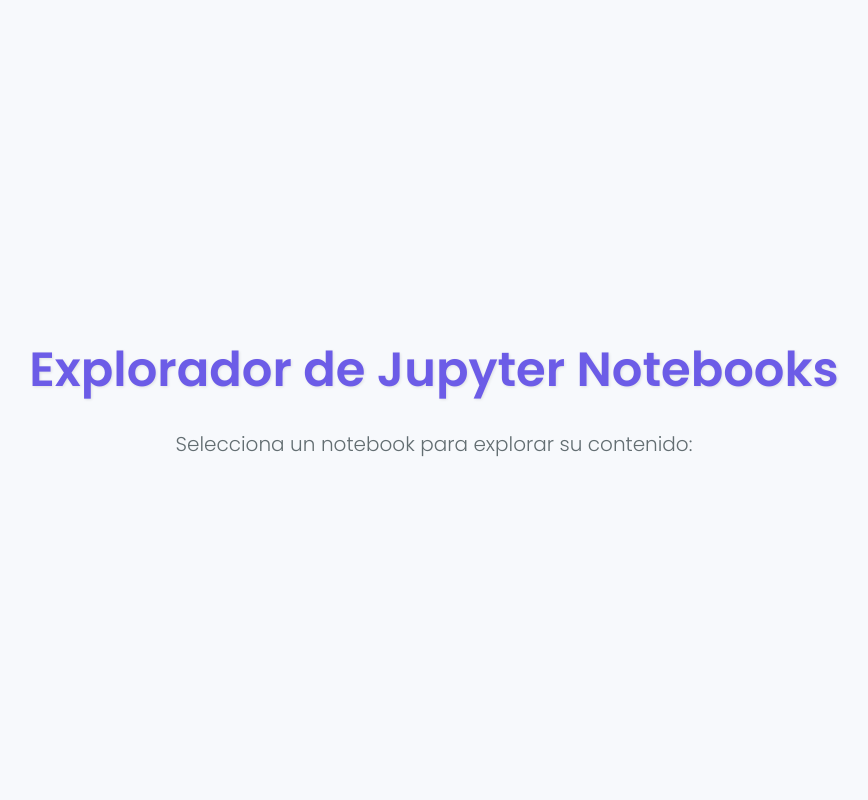
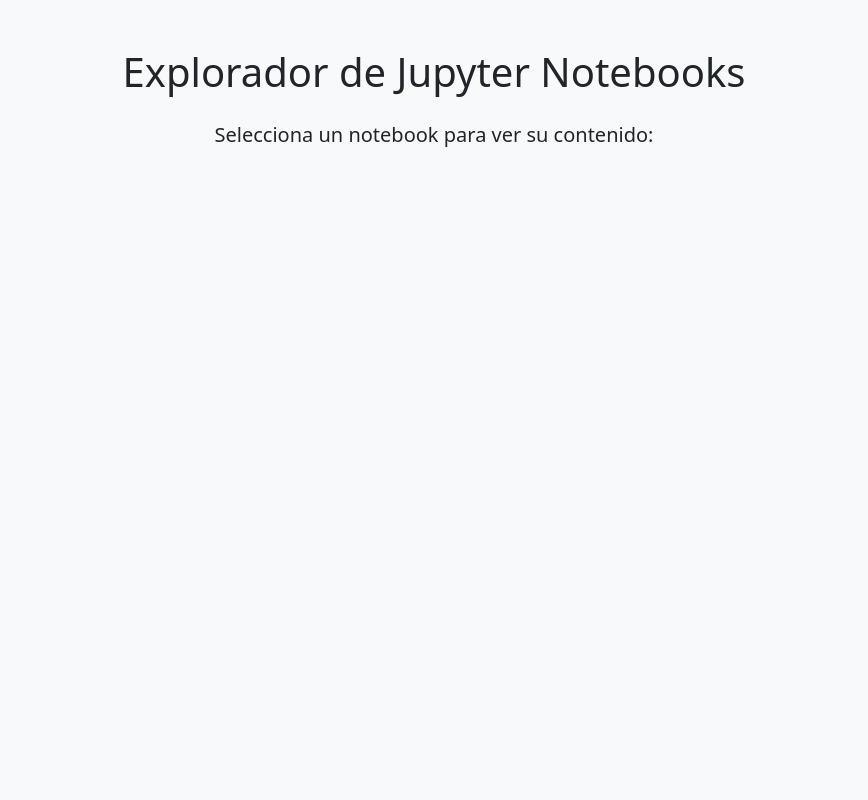
Before and after one commit to Jonathan25OC/API, a Flask app: page / in a window 1280 px wide. Shown: the whole page, without its empty margins (206-1074 px from the left). Run offline with Flask 3, Linux system fonts and the light colour scheme.

Commit message:
Update index.html

```diff
--- a/templates/index.html
+++ b/templates/index.html
@@ -4,111 +4,25 @@
     <meta charset="UTF-8">
     <meta name="viewport" content="width=device-width, initial-scale=1.0">
     <title>Explorador de Jupyter Notebooks</title>
-
-    <!-- Bootstrap CSS -->
     <link href="https://cdn.jsdelivr.net/npm/bootstrap@5.3.0-alpha3/dist/css/bootstrap.min.css" rel="stylesheet">
-
-    <!-- Google Fonts (Fuente personalizada) -->
-    <link href="https://fonts.googleapis.com/css2?family=Poppins:wght@300;400;600&display=swap" rel="stylesheet">
-
-    <style>
-        body {
-            background-color: #f7f9fc;
-            color: #34495e;
-            min-height: 100vh;
-            display: flex;
-            flex-direction: column;
-            justify-content: center;
-            align-items: center;
-            padding: 20px;
-            font-family: 'Poppins', sans-serif;
-        }
-
-        h1 {
-            color: #6c5ce7;
-            margin-bottom: 30px;
-            font-size: 3em;
-            font-weight: 600;
-            text-shadow: 1px 1px 3px rgba(0, 0, 0, 0.1);
-        }
-
-        p {
-            color: #636e72;
-            margin-bottom: 30px;
-            font-size: 1.2em;
-            font-weight: 300;
-        }
-
-        .card {
-            background-color: #dfe6e9;
-            border: 1px solid #b2bec3;
-            transition: transform 0.3s, box-shadow 0.3s;
-            border-radius: 10px;
-            overflow: hidden;
-            display: flex;
-            flex-direction: column;
-        }
-
-        .card:hover {
-            transform: scale(1.05);
-            box-shadow: 0 8px 20px rgba(108, 92, 231, 0.2);
-        }
-
-        .card-title {
-            color: #2d3436;
-            font-weight: 600;
-            text-shadow: 1px 1px 2px rgba(255, 255, 255, 0.5);
-            margin-bottom: 20px;
-        }
-
-        .btn-custom {
-            background-color: #74b9ff;
-            color: white;
-            transition: background-color 0.3s, transform 0.3s;
-            align-self: center;
-            margin-top: auto;
-            padding: 10px 20px;
-            font-size: 1.2em;
-            font-weight: 400;
-            border-radius: 5px;
-        }
-
-        .btn-custom:hover {
-            background-color: #a29bfe;
-            transform: scale(1.05);
-        }
-
-        .btn-custom:active {
-            transform: scale(1);
-        }
-    </style>
 </head>
-<body>
-    <div class="container text-center">
-        <h1>Explorador de Jupyter Notebooks</h1>
-        <p class="lead mb-4">Selecciona un notebook para explorar su contenido:</p>
-
-        <!-- Grid de tarjetas -->
-        <div class="row row-cols-1 row-cols-sm-2 row-cols-md-3 g-4 justify-content-center">
+<body class="bg-light">
+    <div class="container text-center py-5">
+        <h1 class="mb-4">Explorador de Jupyter Notebooks</h1>
+        <p class="lead">Selecciona un notebook para ver su contenido:</p>
+        <div class="row row-cols-1 row-cols-sm-2 row-cols-md-3 g-4">
             {% for notebook in notebooks %}
             <div class="col">
-                <div class="card h-100">
-                    <div class="card-body d-flex flex-column justify-content-between">
+                <div class="card">
+                    <div class="card-body text-center">
                         <h5 class="card-title">{{ notebook }}</h5>
-                        <button class="btn btn-custom mt-3" onclick="loadNotebook('{{ notebook }}')">Abrir Notebook</button>
+                        <a href="/notebook/{{ notebook }}" class="btn btn-primary mt-3">Abrir Notebook</a>
                     </div>
                 </div>
             </div>
             {% endfor %}
         </div>
     </div>
-
-    <!-- Bootstrap JS -->
     <script src="https://cdn.jsdelivr.net/npm/bootstrap@5.3.0-alpha3/dist/js/bootstrap.bundle.min.js"></script>
-    <script>
-        function loadNotebook(notebookName) {
-            window.location.href = '/notebook/' + encodeURIComponent(notebookName);
-        }
-    </script>
 </body>
 </html>
```
